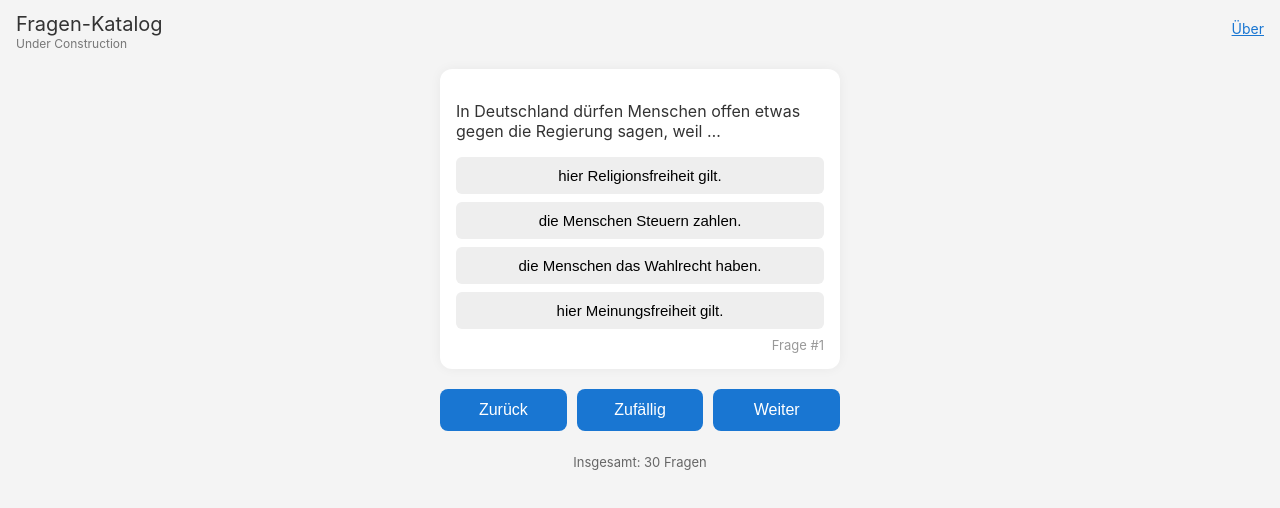
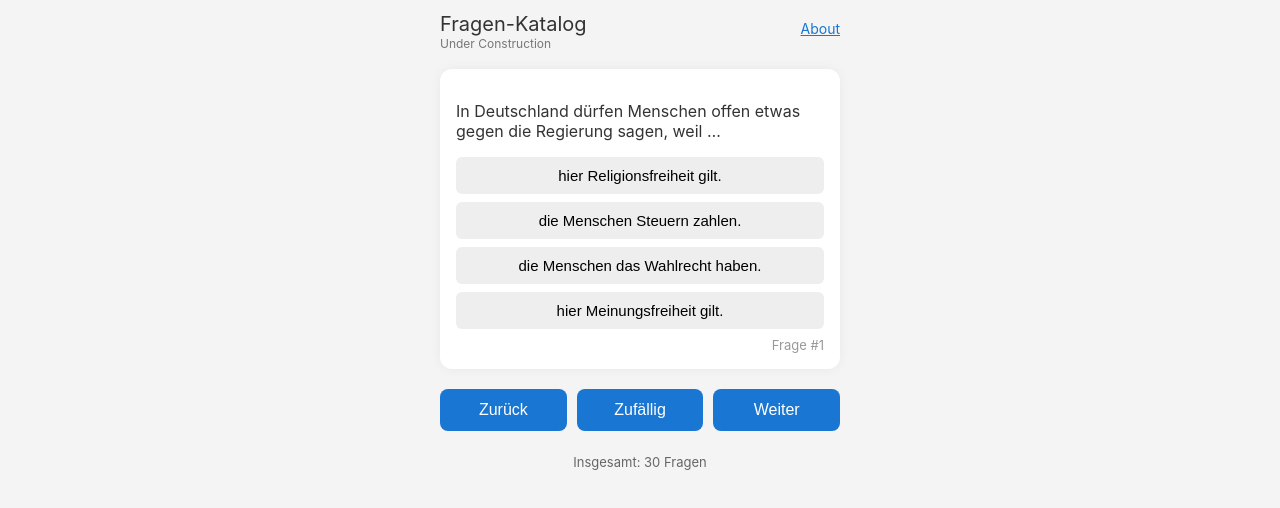
Before and after one commit to roieshalom/fragen-katalog-v2, a React (Vite) app: page / in a window 1280 px wide. Shown: the top 508 px of the page. Built offline with nearby package versions, Linux system fonts and the light colour scheme.

Commit message:
🎨 Align header width with card layout

```diff
--- a/src/App.jsx
+++ b/src/App.jsx
@@ -56,14 +56,15 @@ export default function App() {
   return (
     <div className="app-wrapper">
       <header className="app-header">
-        <div className="header-content">
+  <div className="header-inner">
     <div className="header-titles">
       <h1 className="app-title">Fragen-Katalog</h1>
       <p className="subtitle">Under Construction</p>
     </div>
-          <a href="#" className="about-link">Über</a>
+    <a href="#" className="about-link">About</a>
   </div>
 </header>
+
 
       <main className="main-content">
         {loading ? (
--- a/src/style.css
+++ b/src/style.css
@@ -9,12 +9,24 @@ body {
 
 /* Header */
 .app-header {
-  padding: 12px 16px 6px;
+  padding: 12px 0 6px;
   background: transparent;
   width: 100%;
   box-shadow: none;
   text-align: left;
+  display: flex;
+  justify-content: center; /* centers the inner wrapper */
 }
+
+.header-inner {
+  width: 100%;
+  max-width: 400px; /* match .main-content */
+  padding: 0 16px;
+  display: flex;
+  justify-content: space-between;
+  align-items: flex-start;
+}
+
 
 .header-content {
   display: flex;
```
Also changed, not shown: 1 other file (tests, documents, lock files or other folders). Lines whose indentation alone changed are shown as unchanged.
